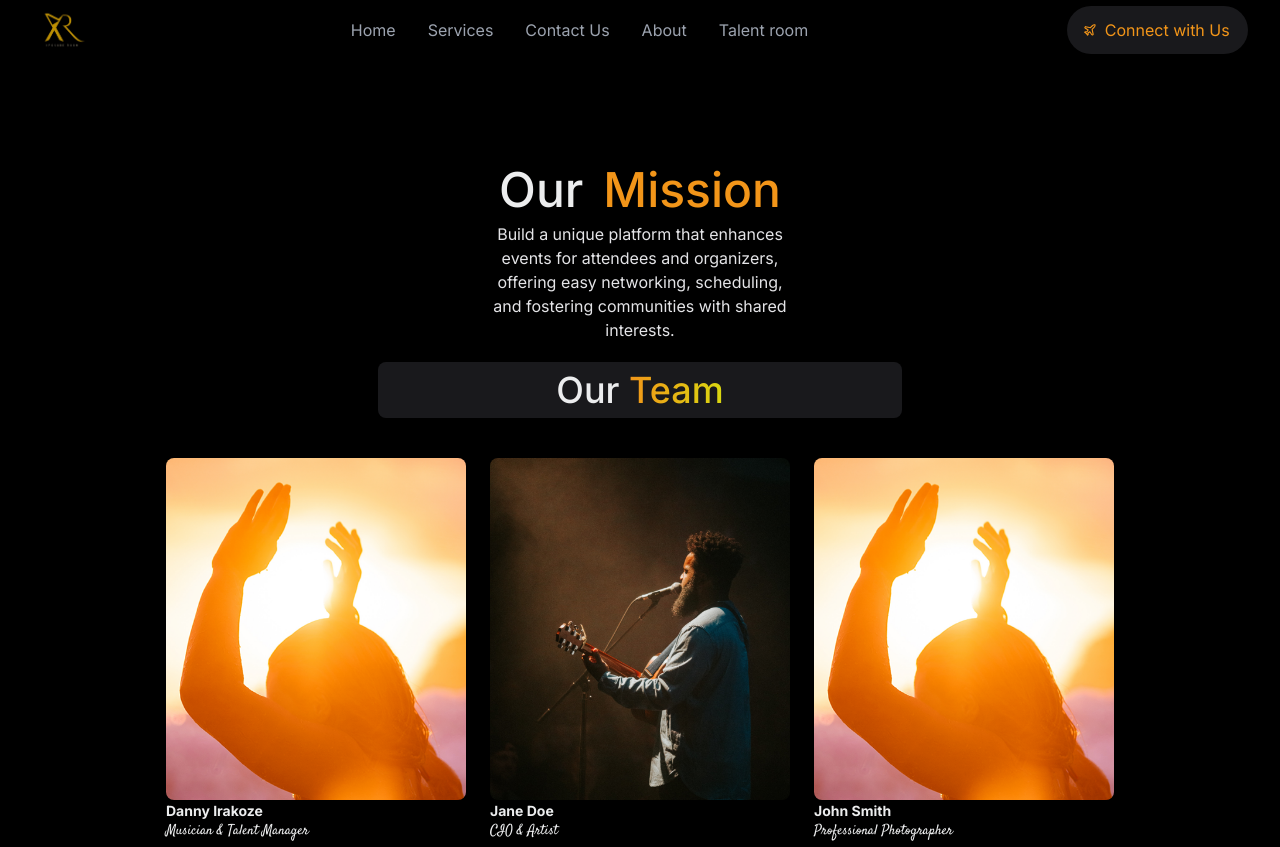
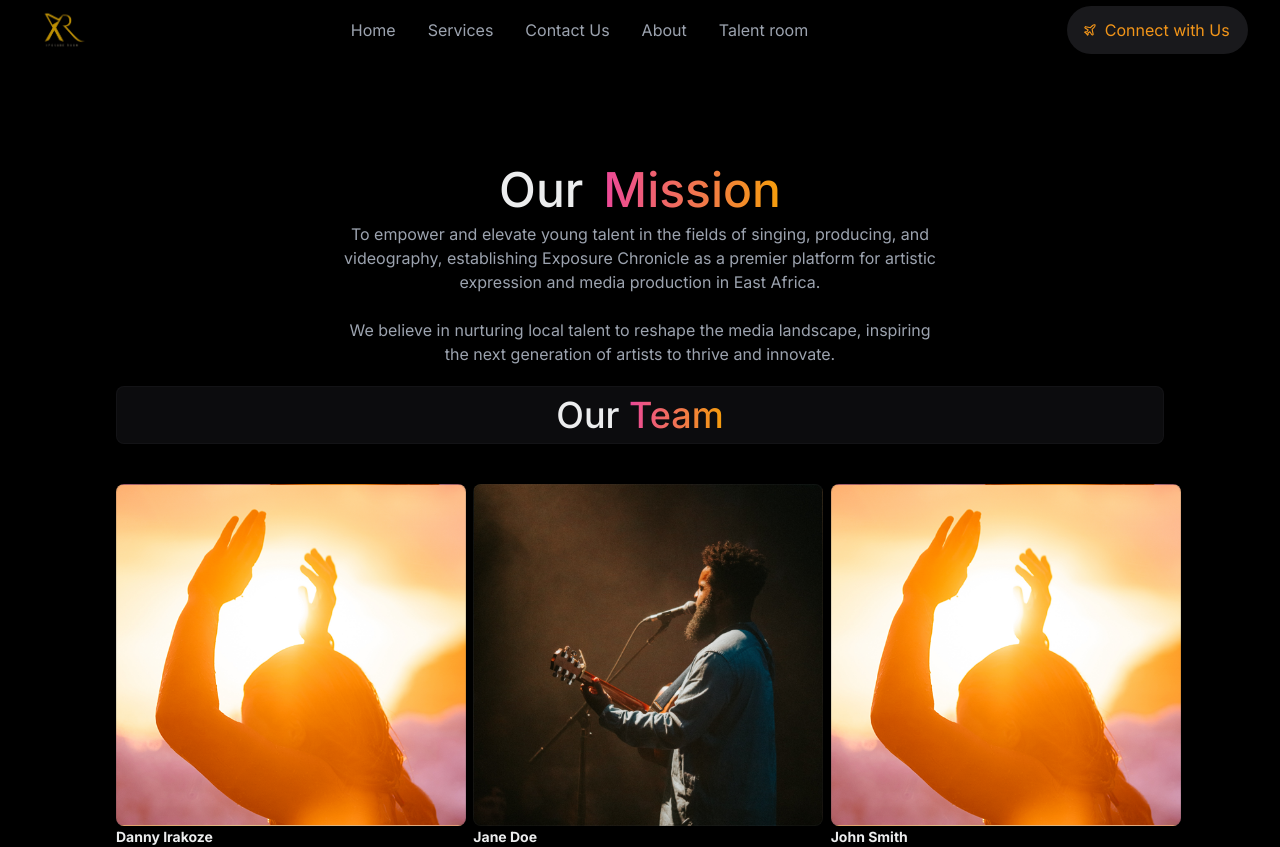
Before and after one commit to engineerkini/software, a Next.js app: page /about in a window 1280 px wide. Shown: the top 847 px of the page. Built offline with nearby package versions, Linux system fonts and the light colour scheme.

Commit message:
fix about content

```diff
--- a/app/about/page.tsx
+++ b/app/about/page.tsx
@@ -15,25 +15,29 @@ type Person = {
 
 const About = () => {
     return (
-        <div className='min-h-screen bg-backgroundColor pt-[150px]'>
-            {/* Our Mission  */}
-            <div className='flex flex-col items-center justify-center px-5 gap-2'>
-                <h2 className='text-bodyText text-3xl md:text-5xl text-center font-medium flex items-center justify-center gap-5'>
-                    Our<span className='text-primaryText'>Mission</span>
-                </h2>
-                <p className='text-[#E4E4E7] text-bodyDefault leading-bodyDefault text-center md:w-2/4 xl:w-1/4 '>
-                    Build a unique platform that enhances events for attendees and organizers, offering easy networking, scheduling, and fostering communities with shared interests.
-                </p>
-            </div>
+        <div className='h-full bg-backgroundColor pt-[150px]'>
+       {/* Our Mission */}
+<div className="flex flex-col items-center justify-center px-5 gap-2">
+  <h2 className="text-bodyText text-3xl md:text-5xl text-center font-medium flex items-center justify-center gap-5">
+    Our<span className="text-transparent bg-clip-text bg-gradient-to-r from-pink-500 to-amber-500   ">Mission</span>
+  </h2>
+  <p className="text-gray-400 text-bodyDefault leading-bodyDefault text-center md:w-3/4 xl:w-2/4">
+    To empower and elevate young talent in the fields of singing, producing, and videography, establishing Exposure Chronicle as a premier platform for artistic expression and media production in East Africa.
+  </p>
+  <p className="text-gray-400 text-bodyDefault leading-bodyDefault text-center md:w-3/4 xl:w-2/4 mt-4">
+    We believe in nurturing local talent to reshape the media landscape, inspiring the next generation of artists to thrive and innovate.
+  </p>
+</div>
+
             {/* Our Team  */}
 
-        <div className='text-bodyText px-5 lg:px-[50px] xl:px-[100px] pt-5 flex flex-col items-center justify-center'>
-                <div  className='py-2 bg-bgCard rounded-md md:w-1/2 px-5'>
-                    <h2 className=' text-bodyText text-2xl md:text-4xl text-center font-medium '>Our <span className='bg-gradient-to-r from-primaryText to-secondaryText text-transparent bg-clip-text '> Team</span> </h2>
+        <div className='text-bodyText  gap-5 px-5 lg:px-[50px] xl:px-[100px] pt-5 flex flex-col items-center justify-center'>
+                <div  className='py-2 border bg-bgCard/20 w-full  border-bgCard/15 rounded-md px-5'>
+                    <h2 className=' text-bodyText text-2xl md:text-4xl text-center font-medium '>Our <span className='text-transparent bg-clip-text bg-gradient-to-r from-pink-500 to-amber-500 '> Team</span> </h2>
                 </div>
 
              </div>
-            <div className='flex flex-col w-full items-center justify-center  gap-5 text-bodyText px-5 lg:px-[50px] xl:px-[100px] '>
+            <div className=' flex-col w-full items-center justify-center  gap-5 text-bodyText px-5 lg:px-[50px] xl:px-[100px] '>
 
                <TeamCards />
 
@@ -127,7 +131,7 @@ function TeamCards() {
       {peopleWithIcons.map((person, index) => (
         <div key={index} className="text-bodyText pt-10">
           <div
-            className="relative bg-cover bg-center w-[280px]  xl:w-[300px] min-h-[300px] h-full rounded-md p-5 group overflow-hidden"
+            className="relative border border-bgCard/15   bg-cover bg-center min-w-[280px]  xl:min-w-[350px] min-h-[300px] h-full rounded-md p-5 group overflow-hidden"
             style={{ backgroundImage: `url(${person.image})` }}
           >
             {/* Overlay */}
--- a/app/components/layout/Footer.tsx
+++ b/app/components/layout/Footer.tsx
@@ -68,10 +68,11 @@ const SocialLinks: React.FC<SocialLinksProps> = ({ links, className = "" }) => (
             <a
                 key={label}
                 href={href}
+                target="_blank"
                 aria-label={label}
                 className="hover:text-primaryText text-bodyText transition-colors"
             >
-                <Icon className="w-6 h-6" />
+                <Icon className="w-6 h-6 " />
             </a>
         ))}
     </div>
```
